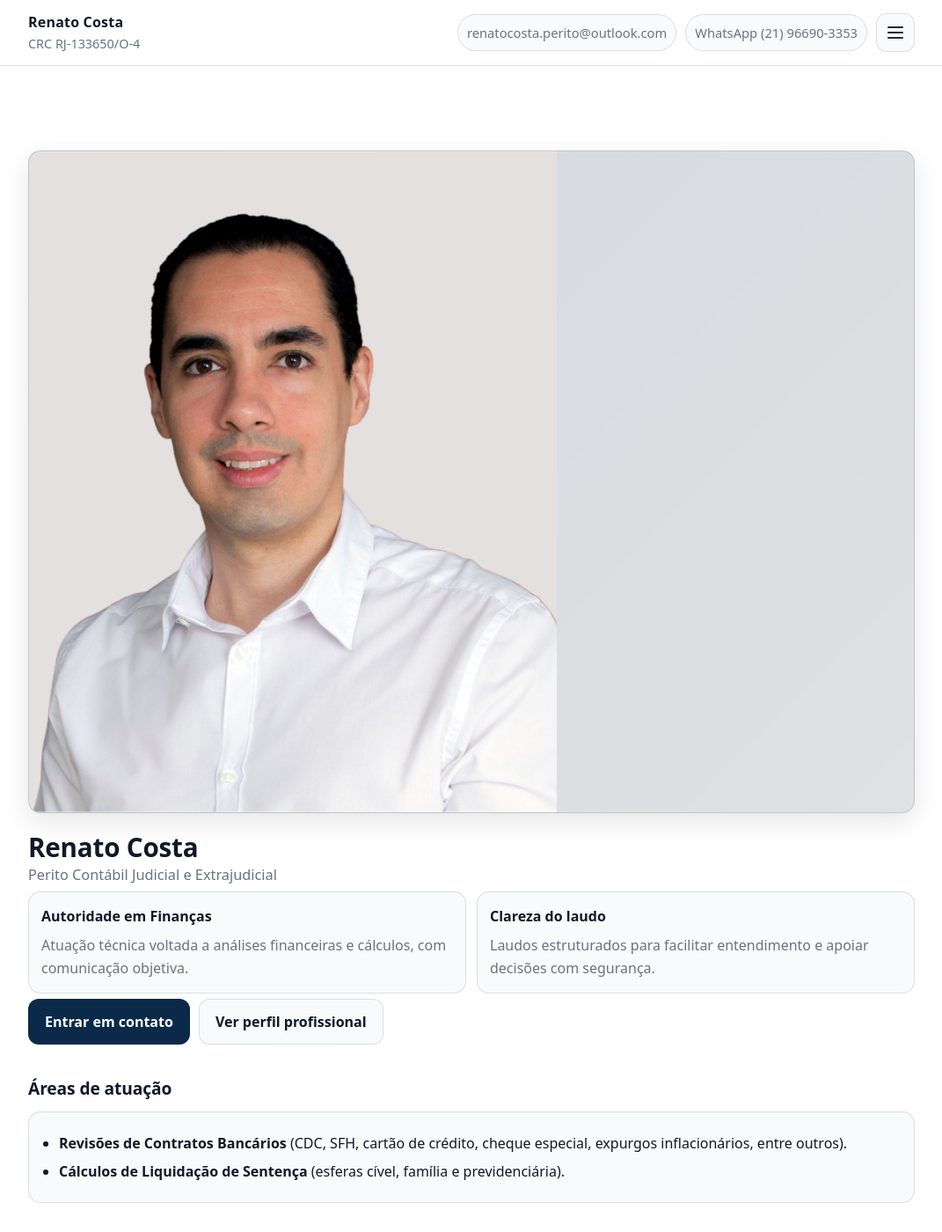
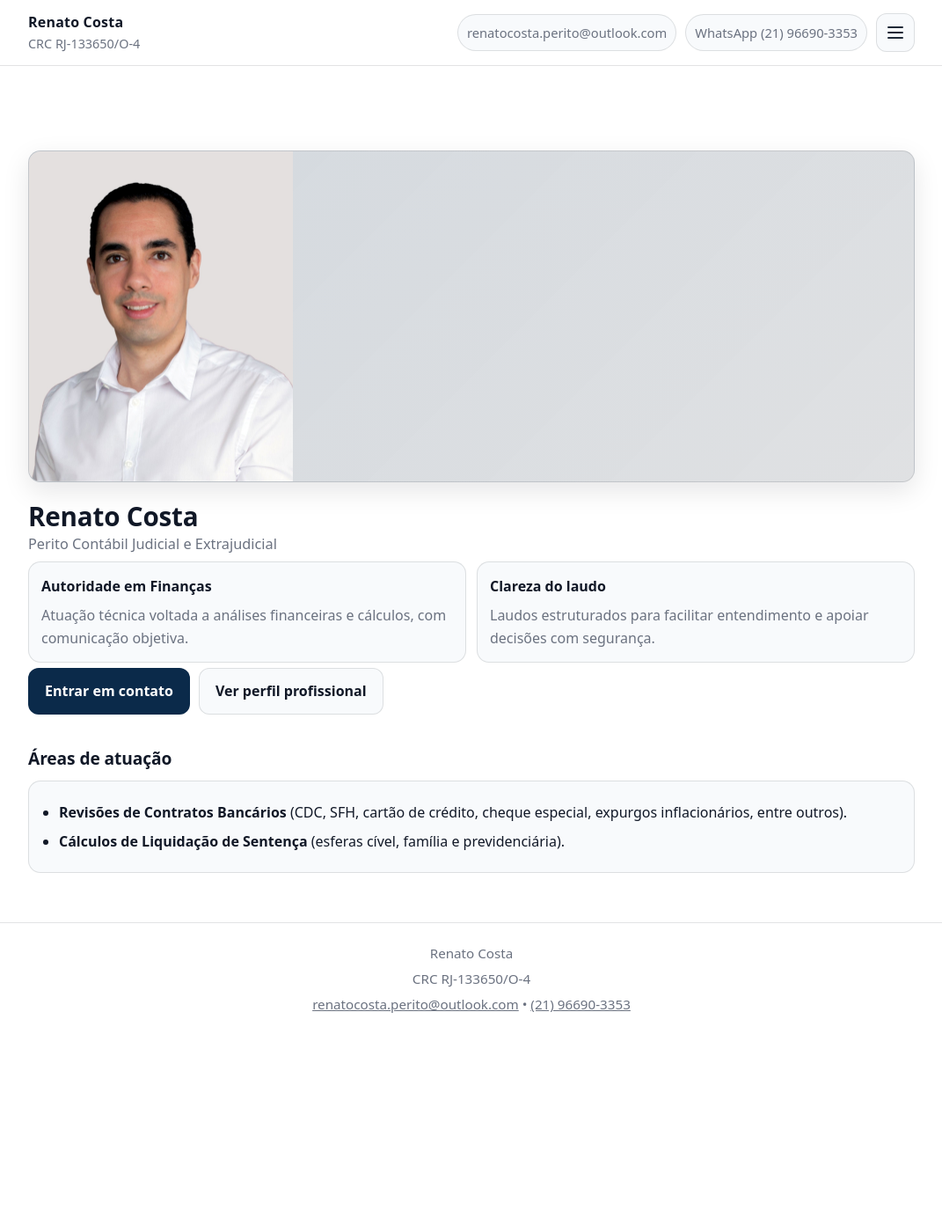
Before and after one commit to peritorenatocosta/peritorenatocosta.github.io, a Jekyll site: the page built from index.md, in a window 1280 px wide and 1400 px high. Shown: the whole window at 88% size, without its empty margins (104-1175 px from the left). Built offline with Jekyll 4.4.1, drawn with Linux system fonts in a browser that asks for light colours.

Commit message:
Update main.css

```diff
--- a/assets/css/main.css
+++ b/assets/css/main.css
@@ -107,7 +107,7 @@ a{color:inherit}
   box-shadow:var(--shadow);
 }
 .photo__img{
-  width:600px;
+  width:300px;
   height:auto;
   max-width:100%;
   display:block;
```
